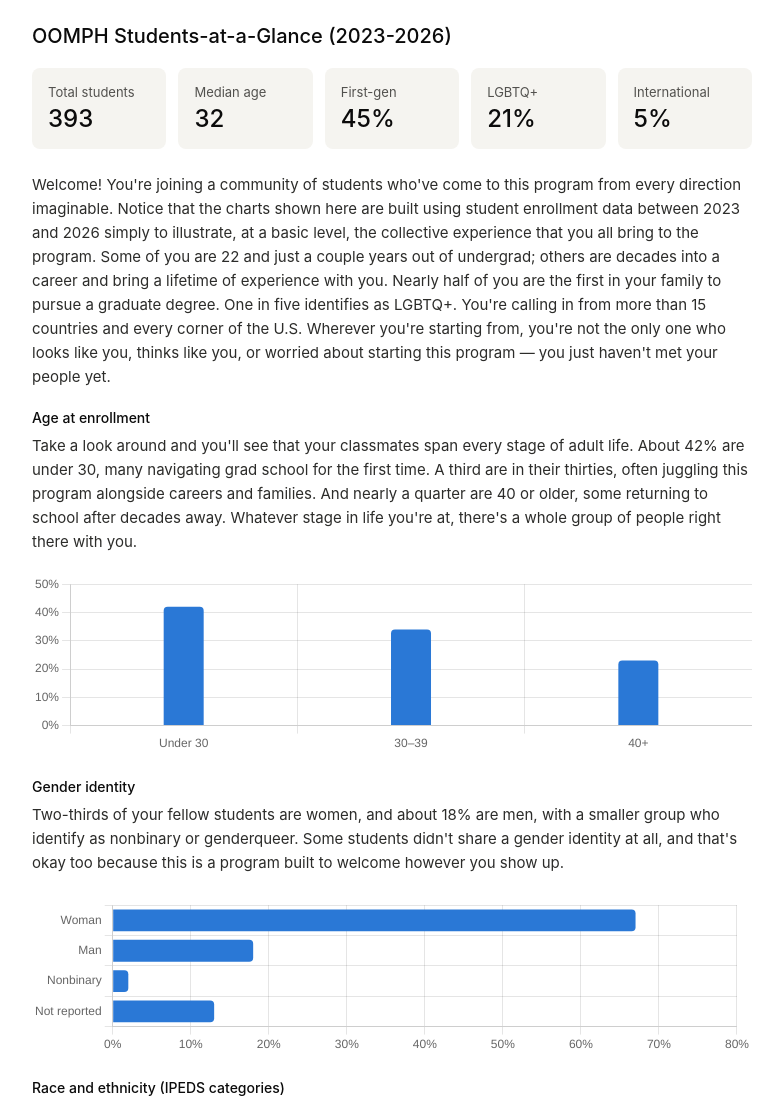
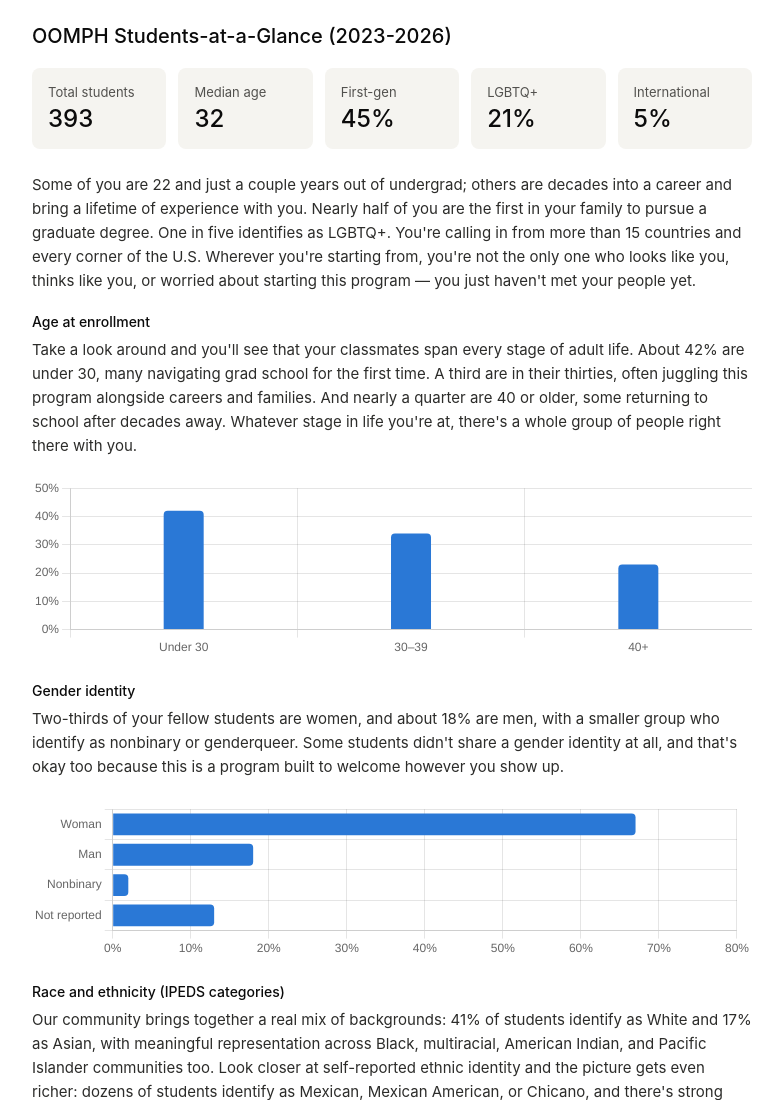
Before and after one commit to XgomezID/oomph-101-learner-demographic, a plain HTML site: page index.html in a window 1280 px wide. Shown: the top 1100 px of the page, without its empty margins (248-1031 px from the left). Drawn offline with nearby package versions, Linux system fonts and the light colour scheme.

Commit message:
Update index.html
removed introductory text to place in the canvas page

```diff
--- a/index.html
+++ b/index.html
@@ -43,7 +43,7 @@
     <div class="metric-card"><p class="metric-label">International</p><p class="metric-value">5%</p></div>
   </div>
 
-  <p class="narrative">Welcome! You're joining a community of students who've come to this program from every direction imaginable. Notice that the charts shown here are built using student enrollment data between 2023 and 2026 simply to illustrate, at a basic level, the collective experience that you all bring to the program. Some of you are 22 and just a couple years out of undergrad; others are decades into a career and bring a lifetime of experience with you. Nearly half of you are the first in your family to pursue a graduate degree. One in five identifies as LGBTQ+. You're calling in from more than 15 countries and every corner of the U.S. Wherever you're starting from, you're not the only one who looks like you, thinks like you, or worried about starting this program — you just haven't met your people yet.</p>
+  <p class="narrative">Some of you are 22 and just a couple years out of undergrad; others are decades into a career and bring a lifetime of experience with you. Nearly half of you are the first in your family to pursue a graduate degree. One in five identifies as LGBTQ+. You're calling in from more than 15 countries and every corner of the U.S. Wherever you're starting from, you're not the only one who looks like you, thinks like you, or worried about starting this program — you just haven't met your people yet.</p>
 
   <h2>Age at enrollment</h2>
   <p class="narrative">Take a look around and you'll see that your classmates span every stage of adult life. About 42% are under 30, many navigating grad school for the first time. A third are in their thirties, often juggling this program alongside careers and families. And nearly a quarter are 40 or older, some returning to school after decades away. Whatever stage in life you're at, there's a whole group of people right there with you.</p>
```
